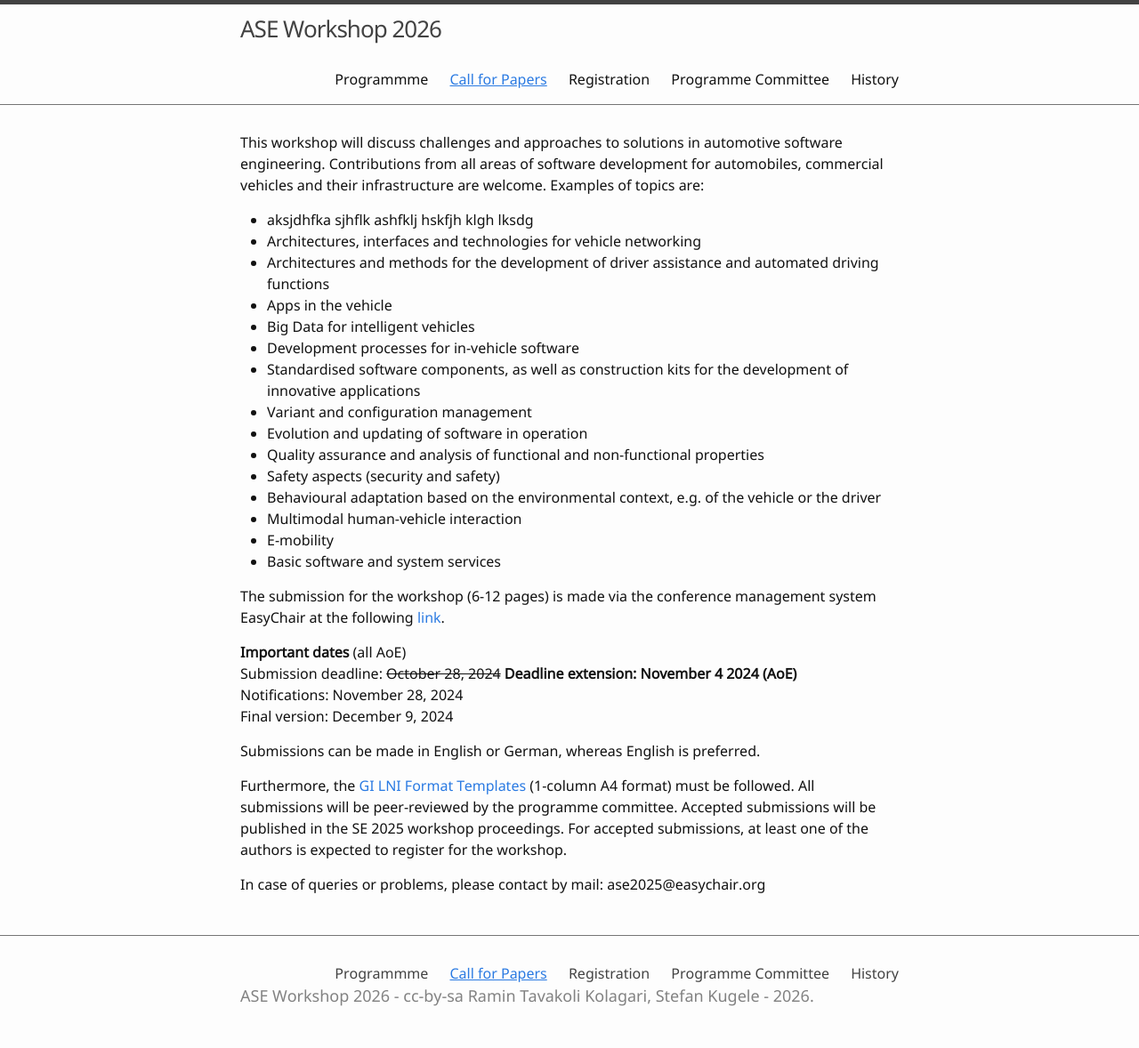
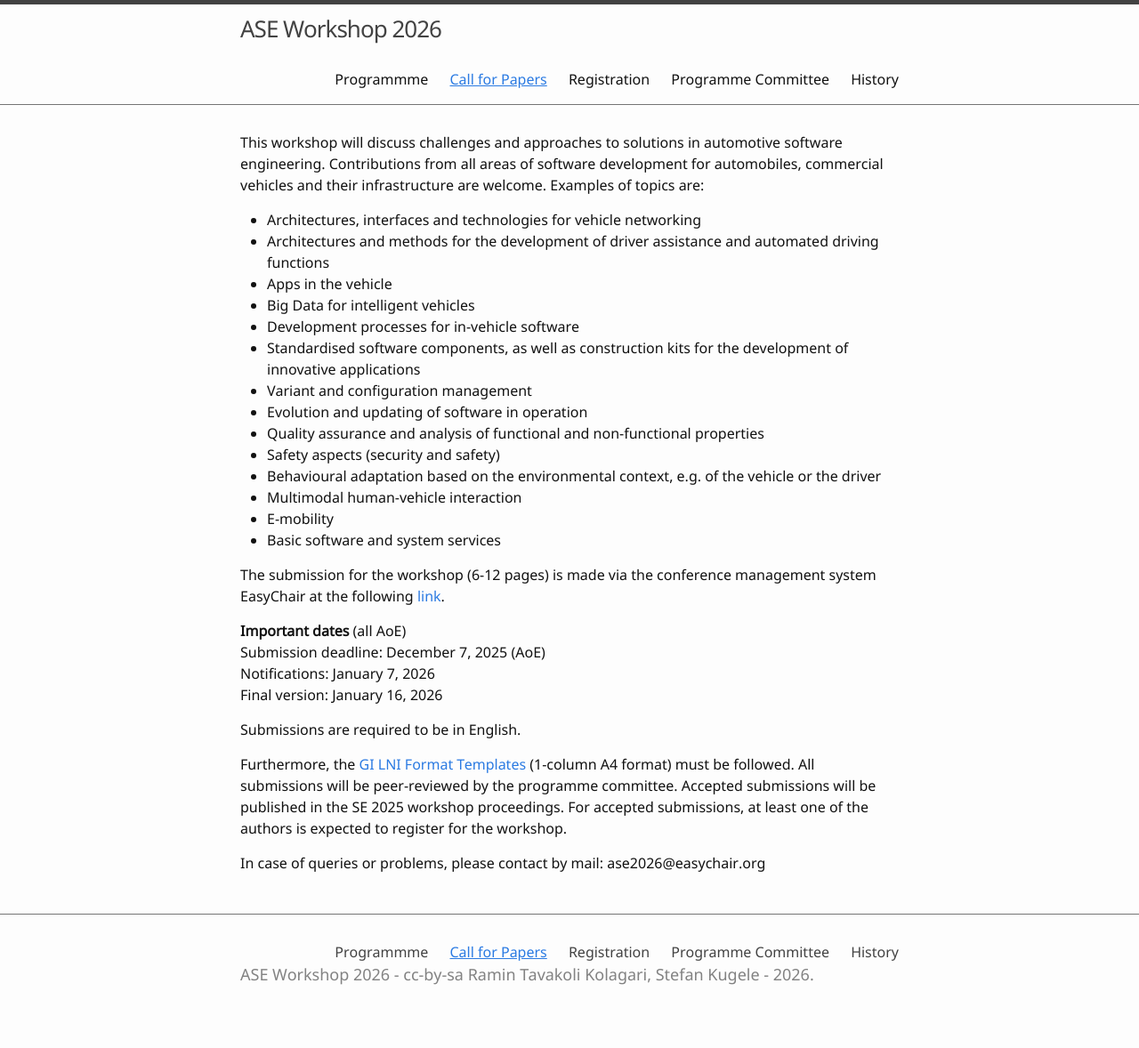
Before and after one commit to ASE-Workshop/2026, a Jekyll site: the page built from 1-call-for-papers.md, in a window 1280 px wide. Shown: the whole page at 89% size. Built offline with Jekyll 4.4.1, drawn with Linux system fonts in a browser that asks for light colours; after the commit the page ends 1154 px from its top, so only the background shows below that.

Commit message:
Update 1-call-for-papers.md

```diff
--- a/1-call-for-papers.md
+++ b/1-call-for-papers.md
@@ -5,7 +5,6 @@ nav: true
 
 This workshop will discuss challenges and approaches to solutions in automotive software engineering. Contributions from all areas of software development for automobiles, commercial vehicles and their infrastructure are welcome. Examples of topics are:
 
-- aksjdhfka sjhflk ashfklj hskfjh klgh lksdg
 - Architectures, interfaces and technologies for vehicle networking
 - Architectures and methods for the development of driver assistance and automated driving functions
 - Apps in the vehicle
@@ -24,14 +23,14 @@ This workshop will discuss challenges and approaches to solutions in automotive
 The submission for the workshop (6-12 pages) is made via the conference management system EasyChair at the following [link](https://easychair.org/conferences/?conf=ase2025).
 
 __Important dates__ (all AoE)\
-Submission deadline: ~~October 28, 2024~~  __Deadline extension: November 4 2024 (AoE)__\
-Notifications: November 28, 2024\
-Final version: December 9, 2024
+Submission deadline: December 7, 2025 (AoE)\
+Notifications: January 7, 2026\
+Final version: January 16, 2026
 
-Submissions can be made in English or German, whereas English is preferred.
+Submissions are required to be in English.
 
 Furthermore, the [GI LNI Format Templates](https://github.com/gi-ev/LNI) (1-column A4 format) must be followed. All submissions will be peer-reviewed by the programme committee. Accepted submissions will be published in the SE 2025 workshop proceedings. For accepted submissions, at least one of the authors is expected to register for the workshop.
 
-In case of queries or problems, please contact by mail: ase2025@easychair.org
+In case of queries or problems, please contact by mail: ase2026@easychair.org
 
 <!-- The CfP is also available as a [PDF document](https://github.com/ASE-Workshop/2024/raw/main/images/ASE2024-WorkshopCfP.pdf). -->
```
